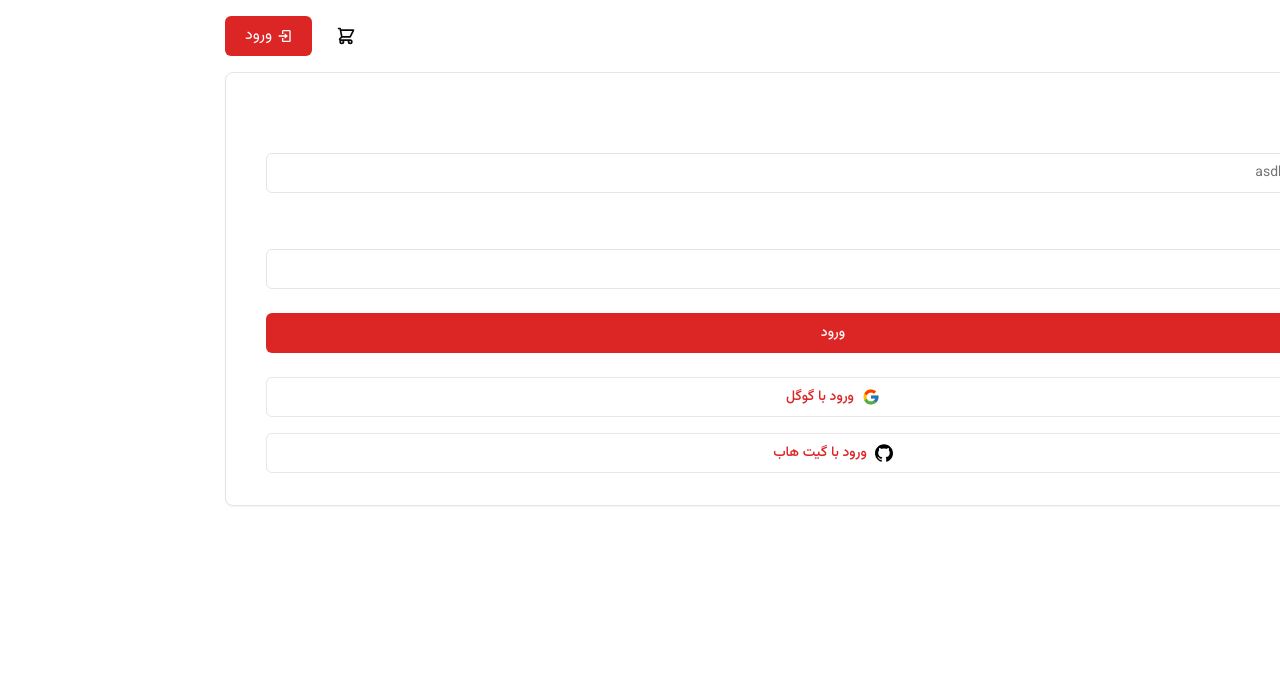
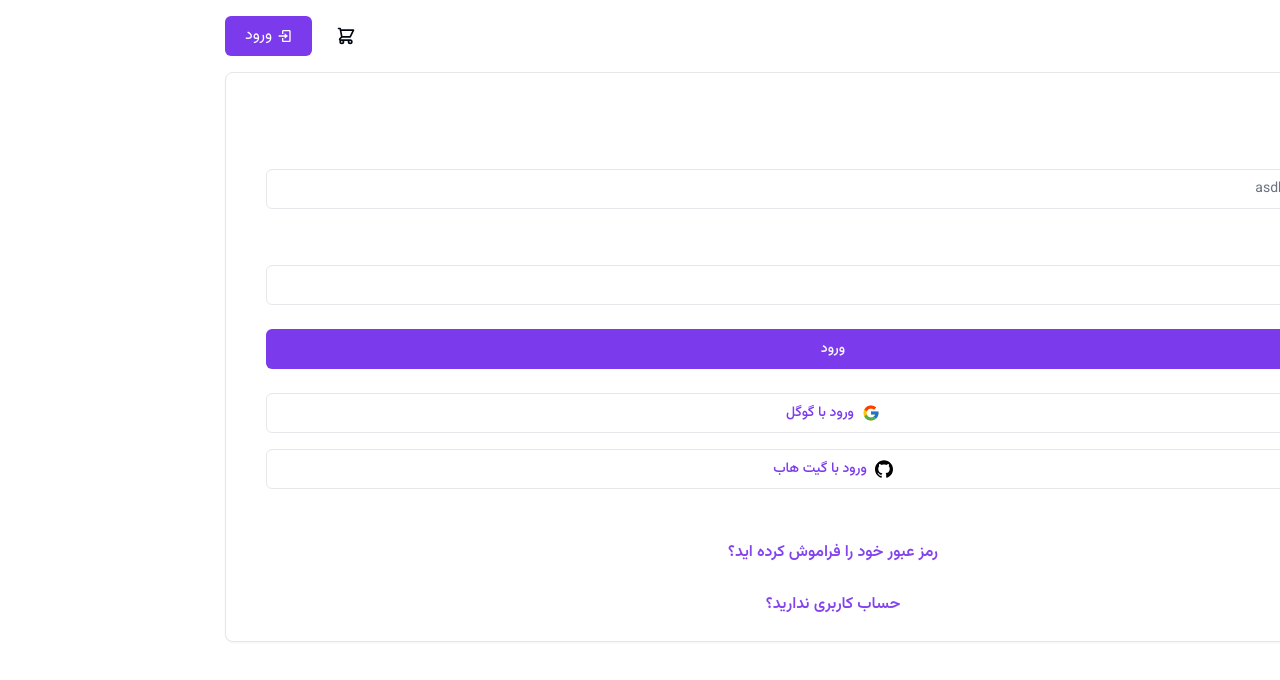
Before and after one commit to sabafarzanegan/mainshop, a Next.js app: page /auth/login in a window 1280 px wide. Shown: the top 680 px of the page. Built offline with nearby package versions, Linux system fonts and the light colour scheme; no server answers.

Commit message:
add login,reset,register form

```diff
--- /dev/null
+++ b/app/auth/register/page.js
@@ -0,0 +1,35 @@
+import {
+  Card,
+  CardContent,
+  CardFooter,
+  CardHeader,
+  CardTitle,
+} from "../../../components/ui/card";
+import Registerform from "../../../components/main/authentications/Registerform";
+import Socials from "../../../components/main/authentications/Socials";
+import Link from "next/link";
+
+function page() {
+  return (
+    <Card className="py-4 px-2">
+      <CardHeader>
+        <CardTitle>ثبت نام</CardTitle>
+        <CardContent>
+          <Registerform />
+        </CardContent>
+      </CardHeader>
+      <CardFooter className="block space-y-4">
+        <Socials />
+      </CardFooter>
+      <Link
+        href="/auth/login"
+        className="font-semibold text-primary dark:text-white mt-4 m-auto px-2 ">
+        <span className="hover:border-b hover:border-b-primary transition-all duration-200">
+          آیا حساب کاربری دارید؟
+        </span>
+      </Link>
+    </Card>
+  );
+}
+
+export default page;
--- /dev/null
+++ b/app/auth/reset/page.js
@@ -0,0 +1,29 @@
+import Resetform from "../../../components/main/authentications/Resetform";
+import {
+  Card,
+  CardContent,
+  CardDescription,
+  CardHeader,
+  CardTitle,
+} from "../../../components/ui/card";
+
+function page() {
+  return (
+    <>
+      <Card>
+        <CardHeader>
+          <CardTitle className="text-lg">
+            {" "}
+            رمز عبور خود را فراموش کرده اید؟
+          </CardTitle>
+          <CardDescription>ایمیل کاربری خود را وارد کنید.</CardDescription>
+        </CardHeader>
+        <CardContent>
+          <Resetform />
+        </CardContent>
+      </Card>
+    </>
+  );
+}
+
+export default page;
--- a/app/dashboard/layout.js
+++ b/app/dashboard/layout.js
@@ -7,6 +7,7 @@ import { auth } from "../../db/auth";
 import Dashnav from "../../components/main/navbar/Dashnav";
 async function Dashboardlayout({ children }) {
   const session = await auth();
+
 
   const userLinks = [
     { name: "سفارشات", path: "/dashboard/orders", icons: <FiShoppingBag /> },
@@ -34,7 +35,7 @@ async function Dashboardlayout({ children }) {
   const allLinks = [...adminLinks, ...userLinks];
   return (
     <div>
-      <Dashnav allLinks={allLinks}/>
+      <Dashnav allLinks={allLinks} />
       <h1>layout</h1>
       {children}
     </div>
--- a/app/globals.css
+++ b/app/globals.css
@@ -62,24 +62,24 @@
 @layer base {
   :root {
     --background: 0 0% 100%;
-    --foreground: 0 0% 3.9%;
+    --foreground: 224 71.4% 4.1%;
     --card: 0 0% 100%;
-    --card-foreground: 0 0% 3.9%;
+    --card-foreground: 224 71.4% 4.1%;
     --popover: 0 0% 100%;
-    --popover-foreground: 0 0% 3.9%;
-    --primary: 0 72.2% 50.6%;
-    --primary-foreground: 0 85.7% 97.3%;
-    --secondary: 0 0% 96.1%;
-    --secondary-foreground: 0 0% 9%;
-    --muted: 0 0% 96.1%;
-    --muted-foreground: 0 0% 45.1%;
-    --accent: 0 0% 96.1%;
-    --accent-foreground: 0 0% 9%;
+    --popover-foreground: 224 71.4% 4.1%;
+    --primary: 262.1 83.3% 57.8%;
+    --primary-foreground: 210 20% 98%;
+    --secondary: 220 14.3% 95.9%;
+    --secondary-foreground: 220.9 39.3% 11%;
+    --muted: 220 14.3% 95.9%;
+    --muted-foreground: 220 8.9% 46.1%;
+    --accent: 220 14.3% 95.9%;
+    --accent-foreground: 220.9 39.3% 11%;
     --destructive: 0 84.2% 60.2%;
-    --destructive-foreground: 0 0% 98%;
-    --border: 0 0% 89.8%;
-    --input: 0 0% 89.8%;
-    --ring: 0 72.2% 50.6%;
+    --destructive-foreground: 210 20% 98%;
+    --border: 220 13% 91%;
+    --input: 220 13% 91%;
+    --ring: 262.1 83.3% 57.8%;
     --radius: 0.5rem;
     --chart-1: 12 76% 61%;
     --chart-2: 173 58% 39%;
@@ -89,25 +89,25 @@
   }
 
   .dark {
-    --background: 0 0% 3.9%;
-    --foreground: 0 0% 98%;
-    --card: 0 0% 3.9%;
-    --card-foreground: 0 0% 98%;
-    --popover: 0 0% 3.9%;
-    --popover-foreground: 0 0% 98%;
-    --primary: 0 72.2% 50.6%;
-    --primary-foreground: 0 85.7% 97.3%;
-    --secondary: 0 0% 14.9%;
-    --secondary-foreground: 0 0% 98%;
-    --muted: 0 0% 14.9%;
-    --muted-foreground: 0 0% 63.9%;
-    --accent: 0 0% 14.9%;
-    --accent-foreground: 0 0% 98%;
+    --background: 224 71.4% 4.1%;
+    --foreground: 210 20% 98%;
+    --card: 224 71.4% 4.1%;
+    --card-foreground: 210 20% 98%;
+    --popover: 224 71.4% 4.1%;
+    --popover-foreground: 210 20% 98%;
+    --primary: 263.4 70% 50.4%;
+    --primary-foreground: 210 20% 98%;
+    --secondary: 215 27.9% 16.9%;
+    --secondary-foreground: 210 20% 98%;
+    --muted: 215 27.9% 16.9%;
+    --muted-foreground: 217.9 10.6% 64.9%;
+    --accent: 215 27.9% 16.9%;
+    --accent-foreground: 210 20% 98%;
     --destructive: 0 62.8% 30.6%;
-    --destructive-foreground: 0 0% 98%;
-    --border: 0 0% 14.9%;
-    --input: 0 0% 14.9%;
-    --ring: 0 72.2% 50.6%;
+    --destructive-foreground: 210 20% 98%;
+    --border: 215 27.9% 16.9%;
+    --input: 215 27.9% 16.9%;
+    --ring: 263.4 70% 50.4%;
     --chart-1: 220 70% 50%;
     --chart-2: 160 60% 45%;
     --chart-3: 30 80% 55%;
--- a/components/main/authentications/LoginCard.js
+++ b/components/main/authentications/LoginCard.js
@@ -1,13 +1,27 @@
 import { Card, CardTitle, CardContent, CardFooter } from "../../ui/card";
 import Socials from "./Socials";
+import Link from "next/link";
 function LoginCard({ title, children }) {
   return (
-    <Card className="px-4 py-2">
+    <Card className="px-4 py-6">
       <CardTitle className="text-base font-semibold mb-4">{title}</CardTitle>
       <CardContent>{children}</CardContent>
       <CardFooter className="block space-y-4">
         <Socials />
       </CardFooter>
+      <div className="flex flex-col items-center justify-center">
+        <Link className="mt-7" href="/auth/reset">
+          <span className="text-base text-primary/95 font-semibold transition-all py-1 duration-300 dark:text-white hover:border-b hover:border-primary ">
+            رمز عبور خود را فراموش کرده اید؟
+          </span>
+        </Link>
+
+        <Link className="mt-7" href="/auth/register">
+          <span className="text-base text-primary/95 font-semibold transition-all py-1 duration-300 dark:text-white hover:border-b hover:border-primary ">
+            حساب کاربری ندارید؟
+          </span>
+        </Link>
+      </div>
     </Card>
   );
 }
--- a/components/main/authentications/LoginForm.js
+++ b/components/main/authentications/LoginForm.js
@@ -5,7 +5,7 @@ import RhfLogin from "./RhfLogin";
 function LoginForm() {
   return (
     <LoginCard title="ورود">
-      <div>
+      <div className="">
         <RhfLogin />
       </div>
     </LoginCard>
--- /dev/null
+++ b/components/main/authentications/Registerform.js
@@ -0,0 +1,25 @@
+"use client";
+import { Button } from "../../ui/button";
+import { Form } from "../../ui/form";
+import { Input } from "../../ui/input";
+import { Label } from "../../ui/label";
+
+function Registerform() {
+  return (
+    <section>
+      <Form>
+        <form className="space-y-6">
+          <Label htmlFor="username">نام کاربری</Label>
+          <Input type="text" id="username" placeholder="نام" />
+          <Label htmlFor="email">ایمیل</Label>
+          <Input type="email" id="email" placeholder="****@gmail.com" />
+          <Label htmlFor="password">رمز عبور</Label>
+          <Input type="password" id="password" placeholder="*******" />
+          <Button className="w-full">ثبت نام</Button>
+        </form>
+      </Form>
+    </section>
+  );
+}
+
+export default Registerform;
--- /dev/null
+++ b/components/main/authentications/Resetform.js
@@ -0,0 +1,31 @@
+"use client";
+import {
+  Card,
+  CardContent,
+  CardDescription,
+  CardHeader,
+  CardTitle,
+} from "../../../components/ui/card";
+import {
+  Form,
+  FormField,
+  FormItem,
+  FormControl,
+  FormMessage,
+  FormDescription,
+} from "../../../components/ui/form";
+import { Input } from "../../../components/ui/input";
+import { Button } from "../../ui/button";
+
+function Resetform() {
+  return (
+    <Form>
+      <form className="space-y-8">
+        <Input placeholder="*****@gmail.com" />
+        <Button>ارسال</Button>
+      </form>
+    </Form>
+  );
+}
+
+export default Resetform;
--- a/components/main/authentications/RhfLogin.js
+++ b/components/main/authentications/RhfLogin.js
@@ -14,6 +14,7 @@ import { zodResolver } from "@hookform/resolvers/zod";
 import { useForm } from "react-hook-form";
 import { z } from "zod";
 import { emailSignin } from "../../../db/action";
+import Link from "next/link";
 
 const formSchema = z.object({
   email: z.string().email({
@@ -37,6 +38,7 @@ function RhfLogin() {
     },
   });
   return (
+    <>
     <Form {...form}>
       <form action={emailSignin} className="space-y-6 ">
         <FormField
@@ -74,7 +76,11 @@ function RhfLogin() {
           ورود
         </Button>
       </form>
+
     </Form>
+
+   </>
+
   );
 }
 
--- a/components/main/authentications/Socials.js
+++ b/components/main/authentications/Socials.js
@@ -8,7 +8,7 @@ function Socials() {
       <form action={signinwithGoogle}>
         <Button
           type="submit"
-          className="bg-transparent text-primary hover:bg-gray-200 border border-gray-200 w-full flex items-center justify-center gap-x-2 ">
+          className="bg-transparent text-primary hover:text-primary hover:bg-gray-200 border border-gray-200 w-full flex items-center justify-center gap-x-2 dark:text-white  dark:hover:text-primary ">
           <span>
             <FcGoogle className="text-lg" />
           </span>
@@ -18,7 +18,7 @@ function Socials() {
       <form action={signinwithGithub}>
         <Button
           type="submit"
-          className="bg-transparent text-primary hover:bg-gray-200 border border-gray-200 w-full flex items-center justify-center gap-x-2">
+          className="bg-transparent text-primary hover:text-primary hover:bg-gray-200 border border-gray-200 w-full flex items-center justify-center gap-x-2 dark:text-white  dark:hover:text-primary">
           <span>
             <SiGithub className="text-lg text-black" />
           </span>
--- a/components/main/navbar/Dashnav.js
+++ b/components/main/navbar/Dashnav.js
@@ -1,22 +1,23 @@
 "use client";
 import { usePathname } from "next/navigation";
 import Link from "next/link";
-import { motion } from "framer-motion"
+import { motion } from "framer-motion";
 
 function Dashnav({ allLinks }) {
   const path = usePathname();
 
   return (
-    <nav>
-      <ul className="flex items-center justify-center gap-x-10 ">
+    <nav className="mb-6">
+      <ul className="flex flex-wrap items-center justify-center gap-x-10 gap-y-4 ">
         {allLinks.map((link, index) => (
-          <motion.li whileTap={{scale:0.95}}
+          <motion.li
+            whileTap={{ scale: 0.95 }}
             key={index}
             className={`${
               path === link.path ? " bg-primary  px-3 py-1 text-white" : ""
             }  rounded-md`}>
             <Link href={link.path}>
-              <div className="flex flex-wrap items-center justify-center gap-x-2">
+              <div className="flex items-center justify-center gap-x-2">
                 <p>{link.name}</p>
                 <span>{link.icons}</span>
               </div>
```
Also changed, not shown: db/schema.js (+26 -26 lines).
